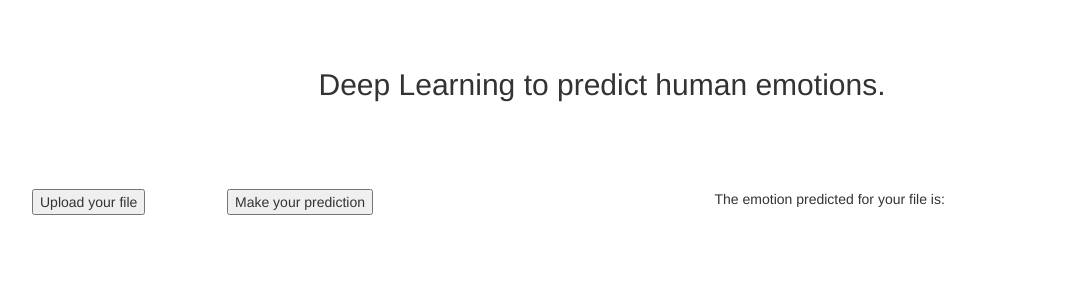
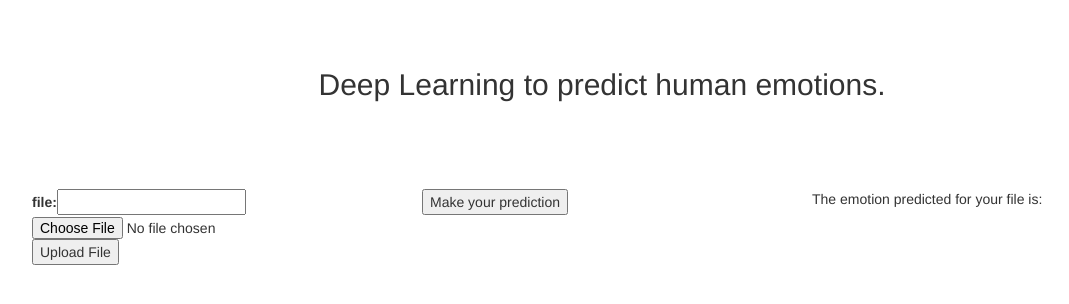
Before and after one commit to marcogdepinto/Deep-learning-model-deploy-with-django, a Django app: template App/templates/index.html in a window 1280 px wide. Shown: the top 304 px of the page, without its empty margins (38-1107 px from the left). Run offline with Django 3.2, Linux system fonts and the light colour scheme; the template is opened without the code that fills it: values that come from a table or form of the project are taken from there, others are empty; some libraries are stand-ins or nearby versions.

Commit message:
Added Django debug toolbar, still working on form submit for the post method of the view

```diff
--- /dev/null
+++ b/App/forms.py
@@ -0,0 +1,5 @@
+from django import forms
+
+
+class FileForm(forms.Form):
+    filename = forms.CharField(label='file')
--- a/App/static/javascript/javascript.js
+++ b/App/static/javascript/javascript.js
@@ -1,11 +1,3 @@
-async function loadFile() // TODO: fix
-{
-    let formData = new FormData();
-    formData.append("file", file.files[0]);
-    await fetch('http://127.0.0.1:8000/file/upload/', {method: "POST", body: formData});
-    alert("Data Uploaded: ");
-}
-
 function makePredictions()
 {
     console.log("Not yet implemented");
--- a/App/templates/index.html
+++ b/App/templates/index.html
@@ -19,13 +19,17 @@
 
         <div class="container" id="Container1">
           <div class="row">
-            <div class="col-sm-2" id="FileUpload">
-                <button onclick="loadFile()">Upload your file</button>
+            <div class="col-sm-4" id="FileUpload">
+              <form action="127.0.0.1:8000/file/upload/" method="post" enctype="multipart/form-data">
+                  {{ form }}
+                 <input id="audio_file" type="file" accept="audio/*"/>
+                 <input type="submit" value="Upload File" name="submit"/>
+              </form>
             </div>
-            <div class="col-sm-5" id="makePredictions">
+            <div class="col-sm-4" id="makePredictions">
               <button onclick="makePredictions()">Make your prediction</button>
             </div>
-              <div class="col-sm-5" id="PredictionsOutput">
+            <div class="col-sm-4" id="PredictionsOutput">
               <p>The emotion predicted for your file is: </p>
             </div>
           </div>
--- a/App/urls.py
+++ b/App/urls.py
@@ -1,7 +1,6 @@
 from django.urls import path
 from App.views import Predict, FileView, IndexView
 from django.conf.urls import url
-
 
 app_name = 'App'
 
--- a/DjangoRestDeepLearning/urls.py
+++ b/DjangoRestDeepLearning/urls.py
@@ -15,6 +15,8 @@ Including another URLconf
 """
 from django.contrib import admin
 from django.conf.urls import url, include
+from django.conf import settings
+from django.urls import path
 
 urlpatterns = [
     url(r'^admin/', admin.site.urls),
@@ -22,3 +24,13 @@ urlpatterns = [
     url(r'^file/', include('App.urls'), name="File"),
     url(r'^predict/', include('App.urls'), name="Predict"),
 ]
+
+if settings.DEBUG:
+    import debug_toolbar
+    urlpatterns = [
+        path('__debug__/', include(debug_toolbar.urls)),
+
+        # For django versions before 2.0:
+        # url(r'^__debug__/', include(debug_toolbar.urls)),
+
+    ] + urlpatterns
```
Also changed, not shown: App/views.py (+24 -1 lines), DjangoRestDeepLearning/settings.py (+24 -0 lines), 1 other file.
